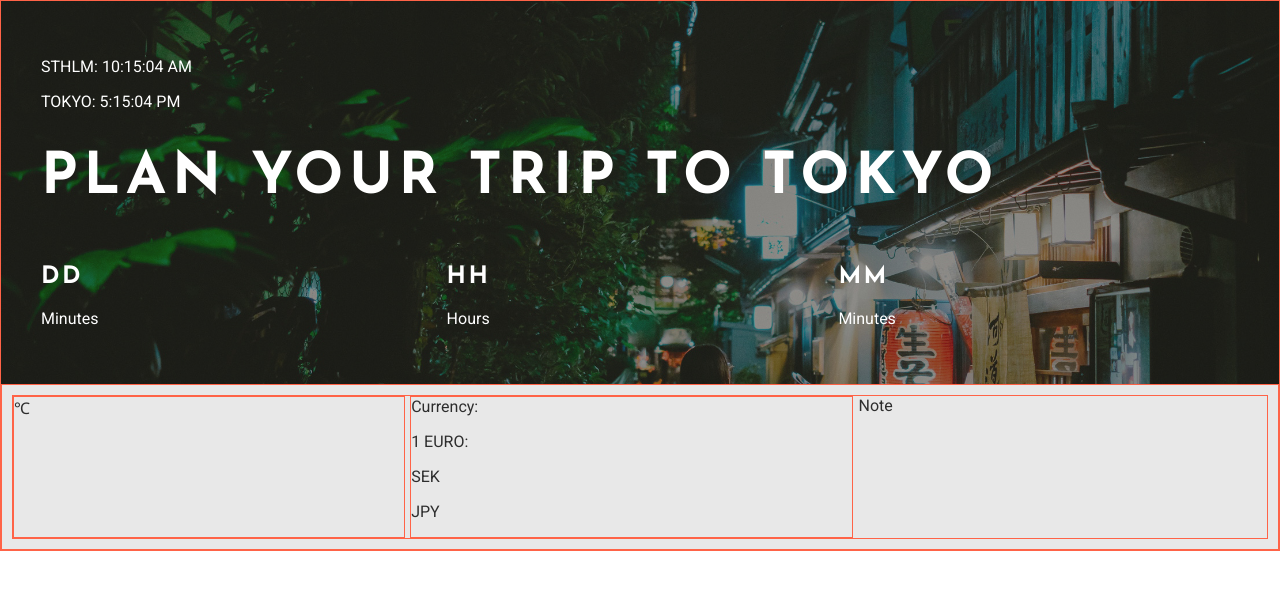
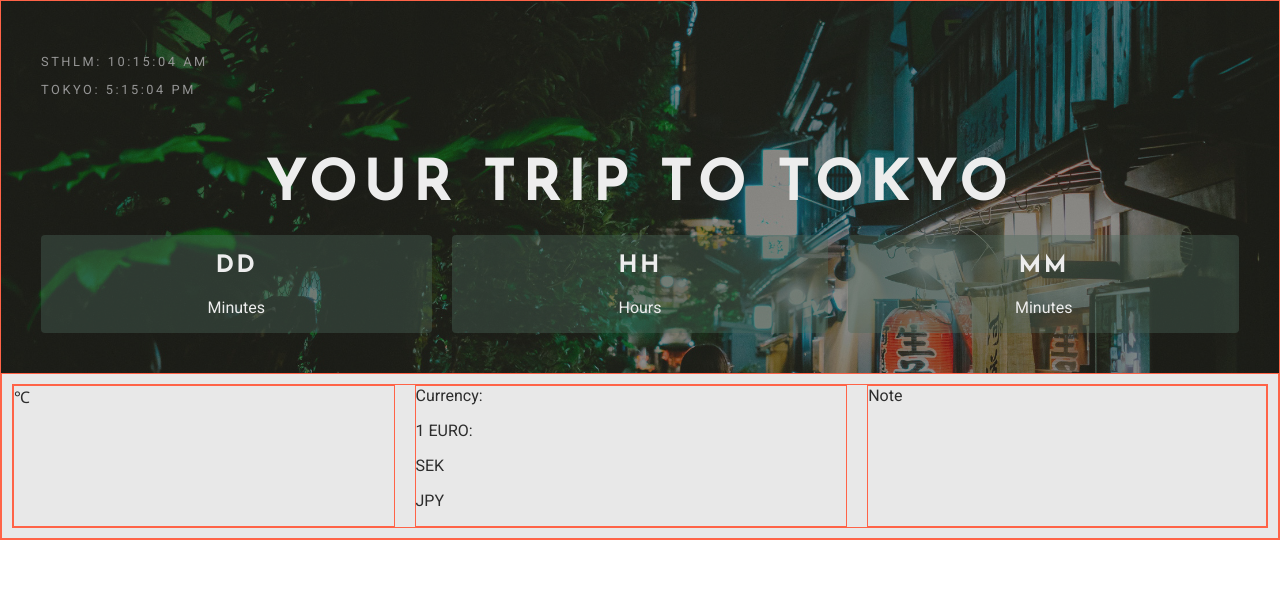
Before and after one commit to uddesson/travel-planner, a React (Create React App) app: page / in a window 1280 px wide. Shown: the top 590 px of the page. Built offline with nearby package versions, Linux system fonts and the light colour scheme; no server answers.

Commit message:
Update classes for components

```diff
--- a/src/App.css
+++ b/src/App.css
@@ -21,6 +21,7 @@ h1,h2,h3,h4,h5,h6{
 
 h1{
     text-transform: uppercase;
+    line-height: 170%;
 }
 
 .main{
@@ -39,25 +40,40 @@ h1{
 
 .header{
     padding: 10px;
-    color: #fff;
+    color: #ededed;
     background-image: url('./images/header-background-one.jpg');
     background-size: cover;
     background-repeat: no-repeat;
     background-position: top;
+}
 
+.header__current-time{
+    color: #969696;
+    font-size: 0.8em;
+    letter-spacing: 0.2em;
+    margin-bottom: 40px;
+}
+
+.header__countdown-box{
+    background-color: rgba(76, 103, 90, 0.4);
+    border-radius: 4px;
 }
 
 /*
 Utilities
  */
-.align-right{
+.u-center{
+    text-align: center;
+    margin: 0 auto;
+}
+
+.u-right{
     text-align: right;
 }
 
-
-/*
-Tablet and desktop
-*/
+/****************************
+**** Tablet and desktop *****
+*****************************/
 @media only screen and (min-width: 600px){
     h1{
         font-size: 3.6em;
@@ -66,4 +82,8 @@ Tablet and desktop
     .header{
         padding: 40px;
     }
+
+    .grid{
+        grid-column-gap: 20px;
+    }
 }
--- a/src/components/CurrentTime.js
+++ b/src/components/CurrentTime.js
@@ -32,7 +32,7 @@ class CurrentTime extends React.Component{
 
     render(){
         return(
-            <div>
+            <div className="header__current-time">
                 <p>STHLM: {this.state.stockholmTime}</p>
                 <p>TOKYO: {this.state.tokyoTime}</p>
             </div>
--- a/src/components/Note.js
+++ b/src/components/Note.js
@@ -3,7 +3,9 @@ import React from 'react';
 class Note extends React.Component{
     render(){
         return(
-            <div>Note</div>
+            <div className="testborder">
+                Note
+            </div>
         )
     }
 }
--- a/src/components/Title.js
+++ b/src/components/Title.js
@@ -2,7 +2,7 @@ import React from 'react';
 
 function Title(props){
     return(
-        <h1>Plan your trip to {props.destination}</h1>
+        <h1 className="u-center">Your trip to {props.destination}</h1>
     );
 };
 
```
